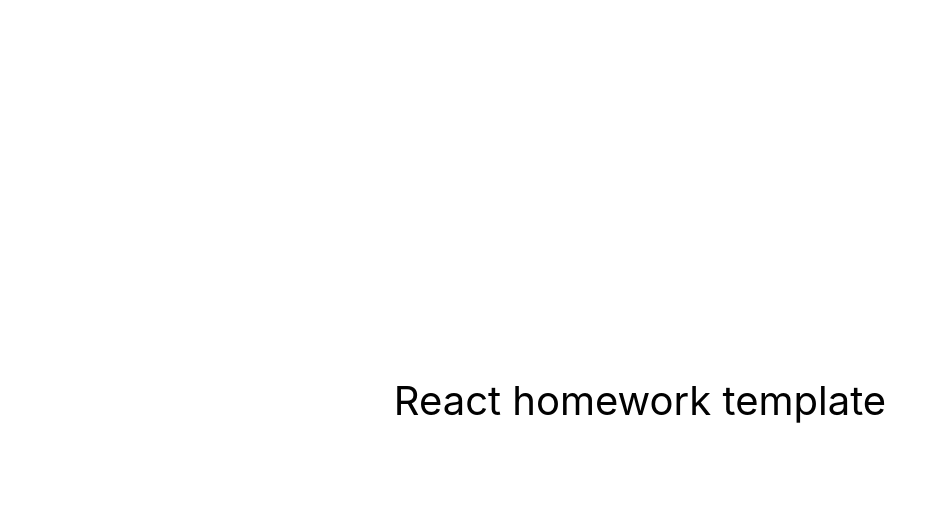
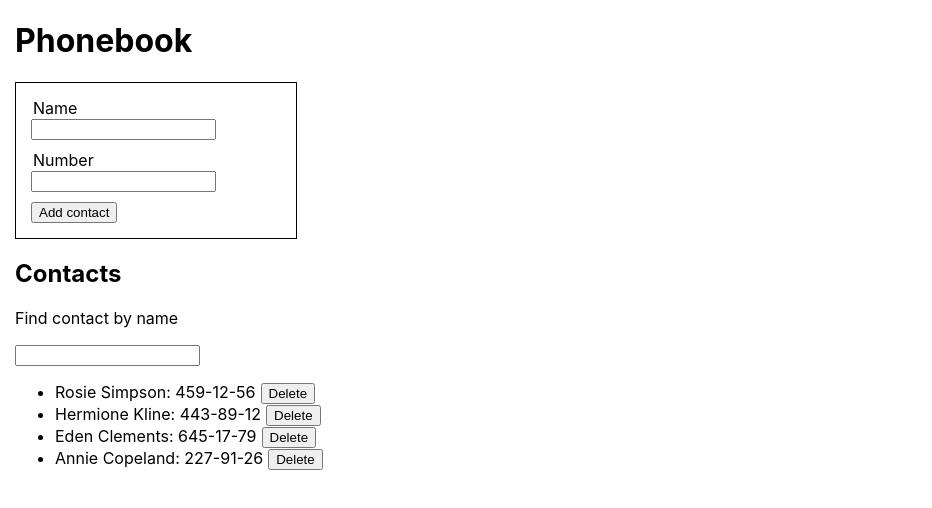
Before and after one commit to Havrylyuk-UA/goit-react-hw-02-phonebook, a React (Create React App) app: page / in a window 1280 px wide. Shown: the top 508 px of the page, without its empty margins (0-932 px from the left). Built offline with nearby package versions, Linux system fonts and the light colour scheme.

Commit message:
hw done v1

```diff
--- a/package.json
+++ b/package.json
@@ -7,6 +7,7 @@
     "@testing-library/jest-dom": "^5.16.3",
     "@testing-library/react": "^12.1.4",
     "@testing-library/user-event": "^13.5.0",
+    "nanoid": "^5.0.4",
     "react": "^18.1.0",
     "react-dom": "^18.1.0",
     "react-scripts": "5.0.1",
--- a/src/components/App.jsx
+++ b/src/components/App.jsx
@@ -1,16 +1,86 @@
-export const App = () => {
-  return (
-    <div
-      style={{
-        height: '100vh',
-        display: 'flex',
-        justifyContent: 'center',
-        alignItems: 'center',
-        fontSize: 40,
-        color: '#010101'
-      }}
-    >
-      React homework template
-    </div>
-  );
-};
+import { Component } from 'react';
+import { ContactForm } from './ContactForm/ContactForm';
+import { ContactList } from './ContactList/ContactList';
+import { Filter } from './Filter/Filter';
+import { nanoid } from 'nanoid';
+
+export class App extends Component {
+  state = {
+    contacts: [
+      { id: 'id-1', name: 'Rosie Simpson', number: '459-12-56' },
+      { id: 'id-2', name: 'Hermione Kline', number: '443-89-12' },
+      { id: 'id-3', name: 'Eden Clements', number: '645-17-79' },
+      { id: 'id-4', name: 'Annie Copeland', number: '227-91-26' },
+    ],
+    filter: '',
+    name: '',
+    number: '',
+  };
+
+  handlePushForm = e => {
+    e.preventDefault();
+    const form = e.currentTarget;
+    const name = form.elements.name.value;
+    const number = form.elements.number.value;
+    const { contacts } = this.state;
+
+    if (contacts.some(contact => contact.name === name)) {
+      return alert(`${name} is already in contact!`);
+    }
+
+    const contact = {
+      id: nanoid(10),
+      name,
+      number,
+    };
+
+    this.setState({ contacts: [...contacts, contact] });
+
+    form.reset();
+  };
+
+  handleRemoveContact = id => {
+    const { contacts } = this.state;
+
+    this.setState({ contacts: contacts.filter(item => item.id !== id) });
+  };
+
+  handleFilterContact = e => {
+    this.setState({ filter: e.target.value.toLowerCase() });
+  };
+
+  render() {
+    const { contacts, filter } = this.state;
+
+    const filteredContactList = filter
+      ? contacts.filter(item => item.name.toLowerCase().includes(filter))
+      : contacts;
+
+    return (
+      <div className="contact-container">
+        <h1>Phonebook</h1>
+        <ContactForm handlePushForm={this.handlePushForm} />
+        {contacts.length === 0 ? (
+          ''
+        ) : (
+          <>
+            <h2>Contacts</h2>
+            <Filter handleFilterContact={this.handleFilterContact} />
+            <ul>
+              {filteredContactList.map(({ id, name, number }) => {
+                return (
+                  <ContactList
+                    key={id}
+                    name={name}
+                    number={number}
+                    handleRemoveContact={() => this.handleRemoveContact(id)}
+                  />
+                );
+              })}
+            </ul>
+          </>
+        )}
+      </div>
+    );
+  }
+}
--- /dev/null
+++ b/src/components/ContactForm/ContactForm.css
@@ -0,0 +1,13 @@
+form {
+  border: 1px solid black;
+
+  width: 250px;
+  padding: 15px;
+
+  display: flex;
+  justify-content: center;
+  align-items: flex-start;
+  flex-direction: column;
+
+  gap: 10px;
+}
--- /dev/null
+++ b/src/components/ContactForm/ContactForm.jsx
@@ -0,0 +1,19 @@
+import './ContactForm.css';
+
+export const ContactForm = ({ handlePushForm }) => {
+  return (
+    <>
+      <form onSubmit={handlePushForm}>
+        <label>
+          <legend>Name</legend>
+          <input type="text" name="name" required />
+        </label>
+        <label>
+          <legend>Number</legend>
+          <input type="tel" name="number" required />
+        </label>
+        <button type="submit">Add contact</button>
+      </form>
+    </>
+  );
+};
--- /dev/null
+++ b/src/components/ContactList/ContactList.css
@@ -0,0 +1,3 @@
+.delete-btn {
+  margin-left: 5px;
+}
--- /dev/null
+++ b/src/components/ContactList/ContactList.jsx
@@ -0,0 +1,18 @@
+import './ContactList.css';
+
+export const ContactList = ({ name, number, handleRemoveContact }) => {
+  return (
+    <>
+      <li>
+        {name}: {number}
+        <button
+          type="button"
+          className="delete-btn"
+          onClick={handleRemoveContact}
+        >
+          Delete
+        </button>
+      </li>
+    </>
+  );
+};
--- /dev/null
+++ b/src/components/Filter/Filter.jsx
@@ -0,0 +1,8 @@
+export const Filter = ({ handleFilterContact }) => {
+  return (
+    <>
+      <p>Find contact by name</p>
+      <input type="text" name="filter" onChange={handleFilterContact} />
+    </>
+  );
+};
--- a/src/index.css
+++ b/src/index.css
@@ -1,5 +1,3 @@
-@import-normalize; /* bring in normalize.css styles */
-
 body {
   margin: 0;
   font-family: -apple-system, BlinkMacSystemFont, 'Segoe UI', 'Roboto', 'Oxygen',
@@ -13,3 +11,8 @@ code {
   font-family: source-code-pro, Menlo, Monaco, Consolas, 'Courier New',
     monospace;
 }
+
+.contact-container {
+  margin-top: 15px;
+  margin-left: 15px;
+}
```
Also changed, not shown: src/components/Filter/Filter.css (added), 1 other file (tests, documents, lock files or other folders).
